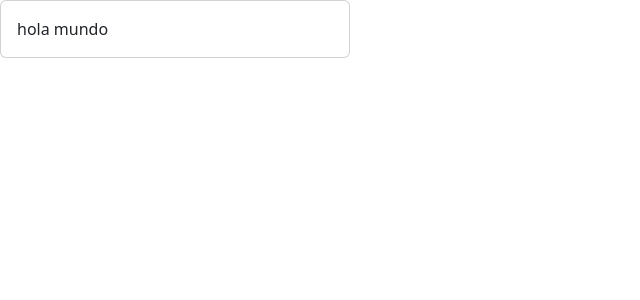
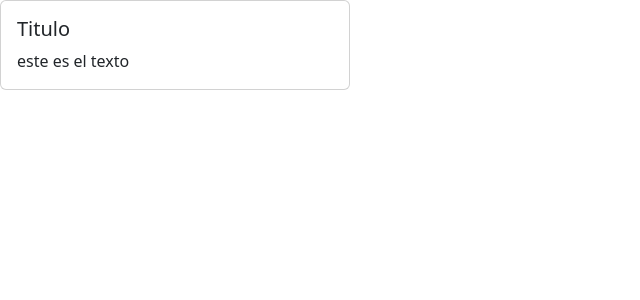
Before and after one commit to AlC0DEMAGO/Finance-visualizations, a React (Vite) app in the folder finance-visualizations/: page / in a window 1280 px wide. Shown: the top 300 px of the page, without its empty margins (0-640 px from the left). Built offline with nearby package versions, Linux system fonts and the light colour scheme.

Commit message:
use of children prop

```diff
--- a/finance-visualizations/src/App.tsx
+++ b/finance-visualizations/src/App.tsx
@@ -1,7 +1,11 @@
-import Card from "./components/Card";
+import Card, { CardBody } from "./components/Card";
 
 function App() {
-  return <Card body={"hola mundo"} />;
+  return (
+    <Card>
+      <CardBody title="Titulo" text="este es el texto" />
+    </Card>
+  );
 }
 
 export default App;
--- a/finance-visualizations/src/components/Card.tsx
+++ b/finance-visualizations/src/components/Card.tsx
@@ -1,28 +1,30 @@
+import { ReactNode } from "react";
+
 interface Props {
-  body: string;
+  children: ReactNode;
 }
 
 function Card(props: Props) {
-  const { body } = props; // {body}
+  const { children } = props; // {body}
   const width = { width: "350px" };
   return (
     <div className="card" style={width}>
-      <div className="card-body">{body}</div>
+      <div className="card-body">{children}</div>
     </div>
   );
 }
 
-export function CardBody() {
+interface CardBodyProps {
+  title: string;
+  text?: string;
+}
+
+export function CardBody(props: CardBodyProps) {
+  const { title, text } = props;
   return (
     <>
-      <h5 className="card-title">Card title</h5>
-      <p className="card-text">
-        Some quick example text to build on the card title and make up the bulk
-        of the card’s content.
-      </p>
-      <a href="#" className="btn btn-primary">
-        Go somewhere
-      </a>
+      <h5 className="card-title">{title}</h5>
+      <p className="card-text">{text}</p>
     </>
   );
 }
```
